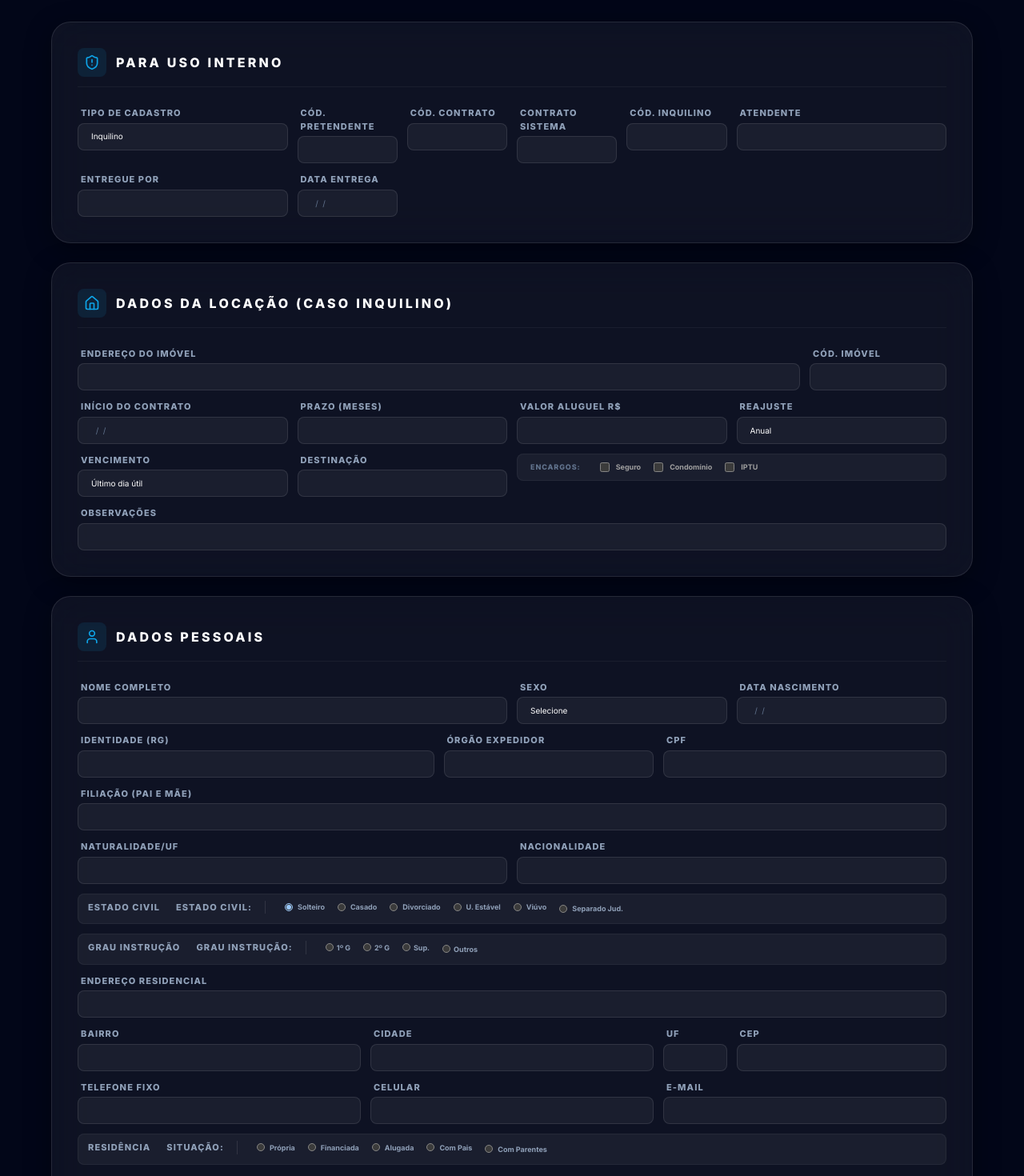
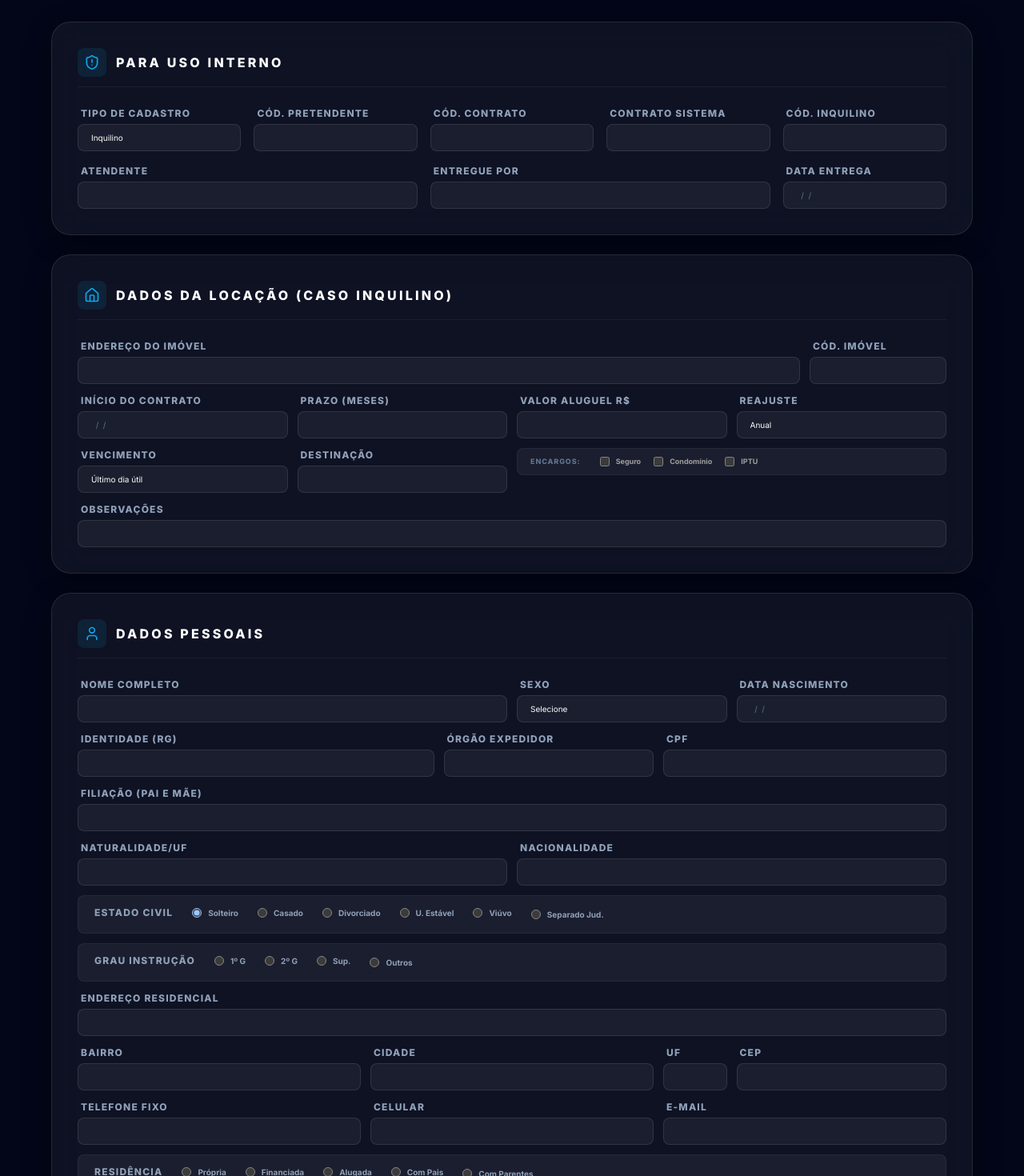
Before and after one commit to RfreireCadastros/Cadastros, a React (Vite) app: page /register/pf in a window 1280 px wide. Shown: the part 140-1610 px from the top of the page at 80% size. Built offline with nearby package versions, Linux system fonts and the light colour scheme.

Commit message:
Fix: Alignment issues, duplicate labels, and further legibility improvements

```diff
--- a/src/index.css
+++ b/src/index.css
@@ -47,7 +47,7 @@
   }
 
   .glass-label {
-    @apply block text-[11px] font-black text-slate-400 mb-1 ml-1 tracking-widest uppercase;
+    @apply block text-[12px] font-black text-slate-400 mb-1 ml-1 tracking-widest uppercase;
   }
 
   .text-gradient {
--- a/src/pages/FormPF.tsx
+++ b/src/pages/FormPF.tsx
@@ -173,8 +173,8 @@ export const FormPF: React.FC = () => {
           {/* 1. USO INTERNO */}
           <GlassCard className="p-6 md:p-8">
             <SectionTitle icon={ShieldAlert} title="Para Uso Interno" />
-            <div className="grid grid-cols-1 md:grid-cols-4 lg:grid-cols-8 gap-3">
-              <InputGroup label="Tipo de Cadastro" className="lg:col-span-2">
+            <div className="grid grid-cols-1 md:grid-cols-3 lg:grid-cols-5 gap-4">
+              <InputGroup label="Tipo de Cadastro">
                 <select className="glass-input-sm appearance-none" {...register('tipo_cadastro')}>
                   <option value="Inquilino">Inquilino</option>
                   <option value="Fiador">Fiador</option>
@@ -192,10 +192,10 @@ export const FormPF: React.FC = () => {
               <InputGroup label="Cód. Inquilino">
                 <input className="glass-input-sm" {...register('cod_inquilino')} />
               </InputGroup>
-              <InputGroup label="Atendente" className="lg:col-span-2">
+              <InputGroup label="Atendente" className="md:col-span-2">
                 <input className="glass-input-sm" {...register('atendente_responsavel')} />
               </InputGroup>
-              <InputGroup label="Entregue por" className="lg:col-span-2">
+              <InputGroup label="Entregue por" className="md:col-span-2">
                 <input className="glass-input-sm" {...register('ficha_entregue_por')} />
               </InputGroup>
               <InputGroup label="Data Entrega">
@@ -294,22 +294,20 @@ export const FormPF: React.FC = () => {
                 <input className="glass-input-sm" {...register('nacionalidade')} />
               </InputGroup>
 
-              <InputGroup label="Estado Civil" className="lg:col-span-12 flex flex-wrap gap-4 items-center bg-white/5 px-2 rounded-lg border border-white/5 h-auto py-2">
-                <label className="glass-label mb-0 border-r border-white/10 pr-4 mr-2">Estado Civil:</label>
+              <InputGroup label="Estado Civil" className="lg:col-span-12 flex flex-wrap gap-6 items-center bg-white/5 px-4 rounded-lg border border-white/5 h-auto py-3">
                 {['Solteiro', 'Casado', 'Divorciado', 'U. Estável', 'Viúvo', 'Separado Jud.'].map(status => (
-                  <label key={status} className="flex items-center gap-1.5 cursor-pointer">
-                    <input type="radio" value={status} {...register('estado_civil')} className="w-2.5 h-2.5 text-primary" />
-                    <span className="text-[9px] font-bold text-slate-400 whitespace-nowrap">{status}</span>
+                  <label key={status} className="flex items-center gap-2 cursor-pointer group">
+                    <input type="radio" value={status} {...register('estado_civil')} className="w-3 h-3 text-primary bg-slate-800 border-white/10" />
+                    <span className="text-[10px] font-bold text-slate-400 group-hover:text-white transition-colors whitespace-nowrap">{status}</span>
                   </label>
                 ))}
               </InputGroup>
 
-              <InputGroup label="Grau Instrução" className="lg:col-span-12 flex flex-wrap gap-4 items-center bg-white/5 px-2 rounded-lg border border-white/5 h-auto py-2">
-                <label className="glass-label mb-0 border-r border-white/10 pr-4 mr-2">Grau Instrução:</label>
+              <InputGroup label="Grau Instrução" className="lg:col-span-12 flex flex-wrap gap-6 items-center bg-white/5 px-4 rounded-lg border border-white/5 h-auto py-3">
                 {['1º G', '2º G', 'Sup.', 'Outros'].map(g => (
-                  <label key={g} className="flex items-center gap-1 cursor-pointer">
-                    <input type="radio" value={g} {...register('grau_instrucao')} className="w-2.5 h-2.5 text-primary" />
-                    <span className="text-[9px] font-bold text-slate-400">{g}</span>
+                  <label key={g} className="flex items-center gap-2 cursor-pointer group">
+                    <input type="radio" value={g} {...register('grau_instrucao')} className="w-3 h-3 text-primary bg-slate-800 border-white/10" />
+                    <span className="text-[10px] font-bold text-slate-400 group-hover:text-white transition-colors">{g}</span>
                   </label>
                 ))}
               </InputGroup>
@@ -340,12 +338,11 @@ export const FormPF: React.FC = () => {
                 <input className="glass-input-sm" {...register('email')} />
               </InputGroup>
 
-              <InputGroup label="Residência" className="lg:col-span-12 flex flex-wrap gap-4 items-center bg-white/5 px-2 rounded-lg border border-white/5 h-auto py-2">
-                <label className="glass-label mb-0 border-r border-white/10 pr-4 mr-2">Situação:</label>
+              <InputGroup label="Residência" className="lg:col-span-12 flex flex-wrap gap-6 items-center bg-white/5 px-4 rounded-lg border border-white/5 h-auto py-3">
                 {['Própria', 'Financiada', 'Alugada', 'Com Pais', 'Com Parentes'].map(r => (
-                  <label key={r} className="flex items-center gap-1.5 cursor-pointer">
-                    <input type="radio" value={r} {...register('tipo_residencia')} className="w-2.5 h-2.5 text-primary" />
-                    <span className="text-[9px] font-bold text-slate-400 whitespace-nowrap">{r}</span>
+                  <label key={r} className="flex items-center gap-2 cursor-pointer group">
+                    <input type="radio" value={r} {...register('tipo_residencia')} className="w-3 h-3 text-primary bg-slate-800 border-white/10" />
+                    <span className="text-[10px] font-bold text-slate-400 group-hover:text-white transition-colors whitespace-nowrap">{r}</span>
                   </label>
                 ))}
               </InputGroup>
```
